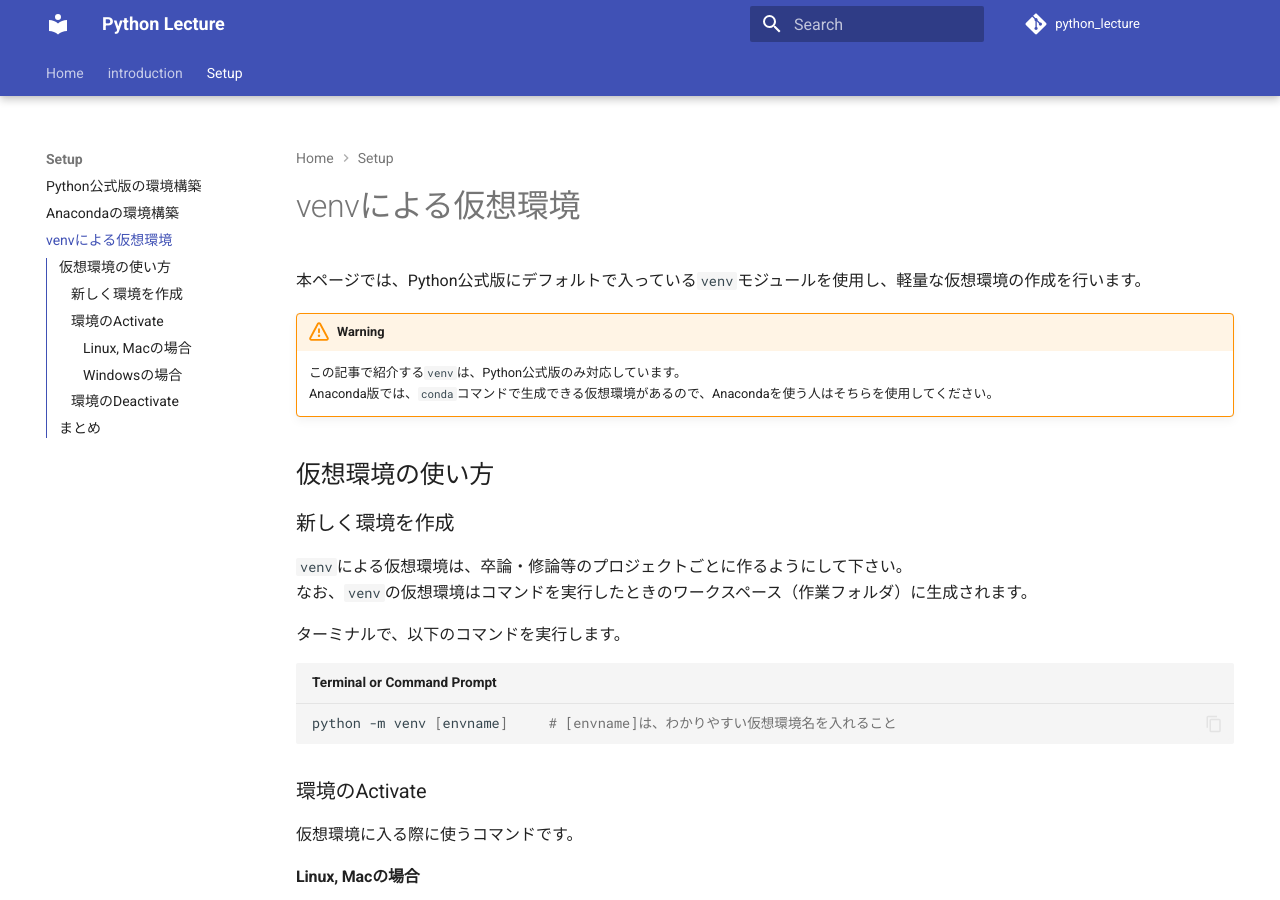
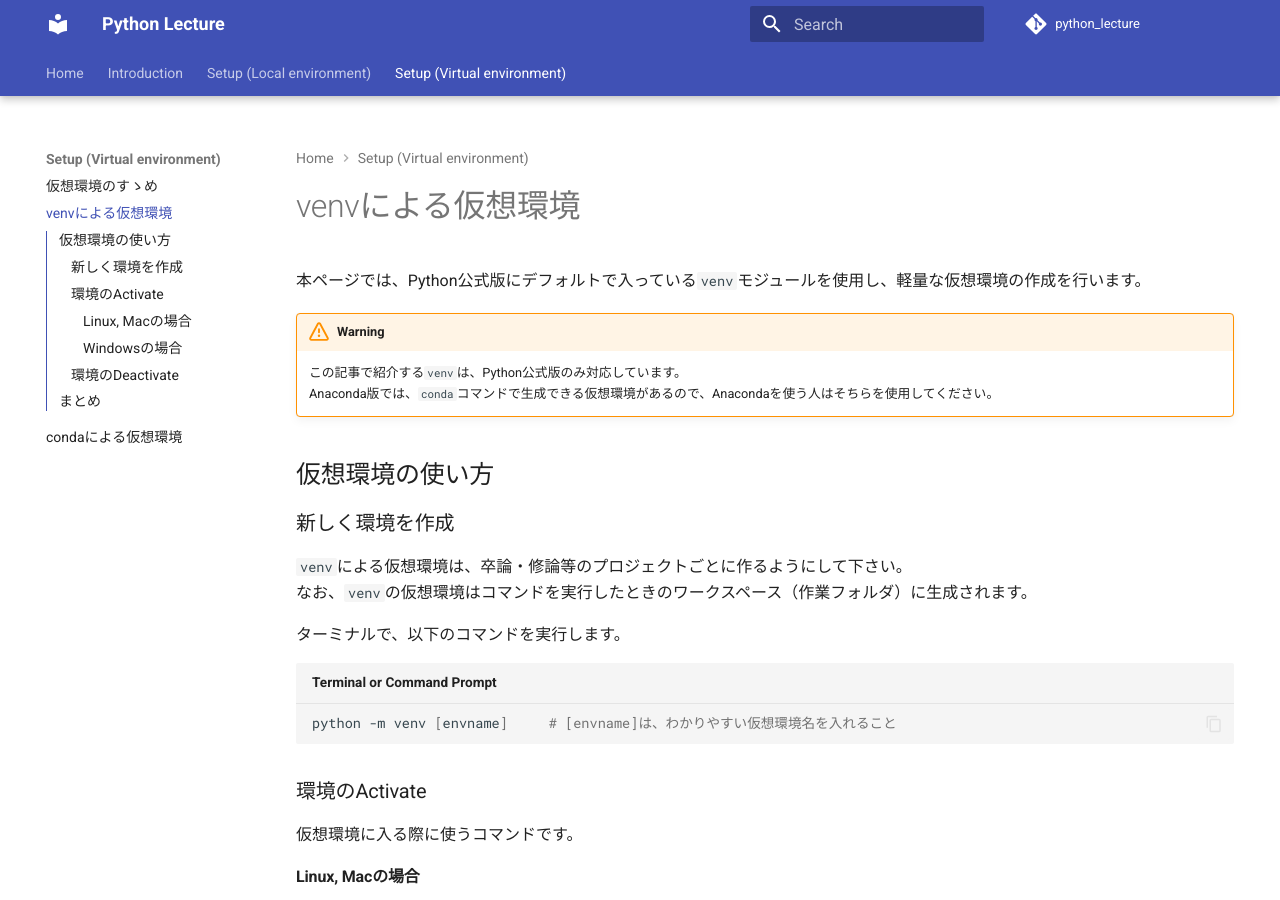
Before and after one commit to Trigger-FK/Python_Lecture, an MkDocs documentation site: the page built from docs/setup_venv.md, in a window 1280 px wide and 900 px high. Built offline with MkDocs 1.6.1 and Material for MkDocs 9.7.7, drawn with Linux system fonts in a browser that asks for light colours; comment, search, counter and statistics services are not loaded.

Commit message:
[fix] arragne the menu

```diff
--- a/mkdocs.yml
+++ b/mkdocs.yml
@@ -55,10 +55,14 @@ markdown_extensions:
 
 nav:
   - Home: index.md
-  - introduction:
+  - Introduction:
     - Pythonについて: about_python.md
     - PyPIとAnaconda: conda_vs_pypi.md
-  - Setup:
+  - Setup (Local environment):
     - Python公式版の環境構築: setup_python.md
     - Anacondaの環境構築: setup_anaconda.md
-    - venvによる仮想環境: setup_venv.md
+  - Setup (Virtual environment):
+      - 仮想環境のすゝめ: virtual_environment.md
+      - venvによる仮想環境: setup_venv.md
+      - condaによる仮想環境: setup_conca_venv.md
+      # - poetryによる仮想環境: setup_poetry.md
```
